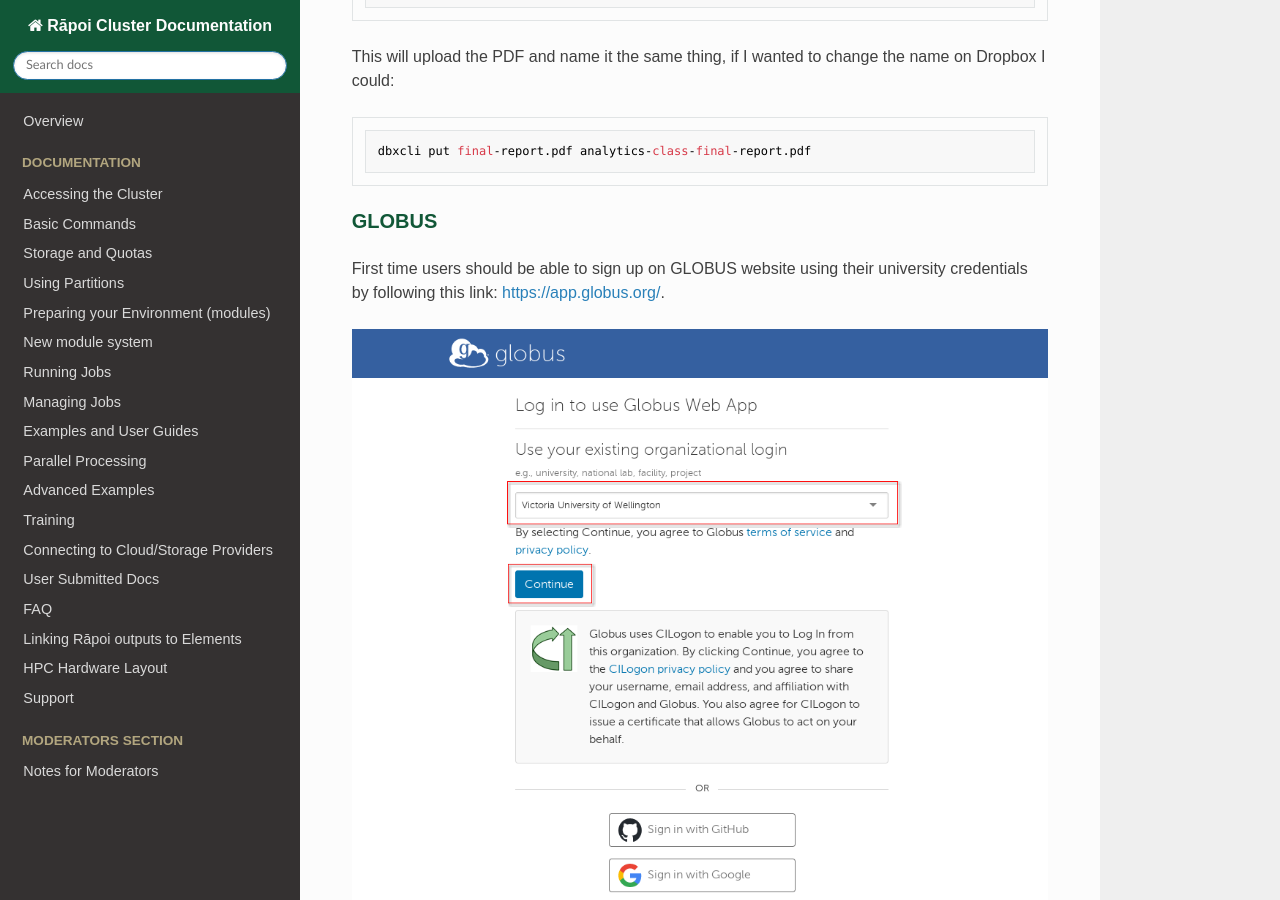
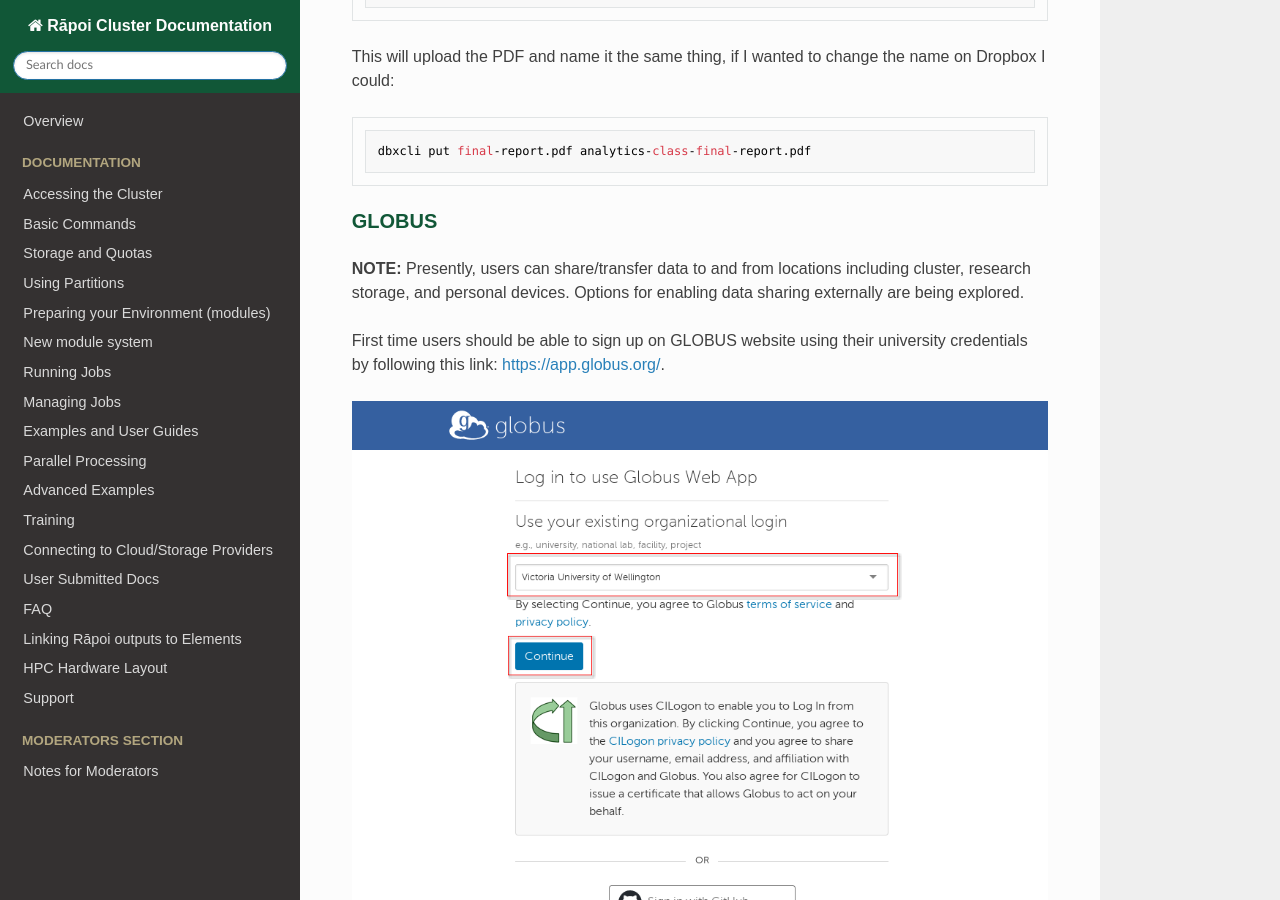
Before and after one commit to vuw-research-computing/raapoi-docs, an MkDocs documentation site: the page built from docs/external/cloud_providers.md, in a window 1280 px wide and 900 px high, scrolled down 5766 px. Built offline with MkDocs 1.6.1, drawn with Linux system fonts in a browser that asks for light colours; nearby versions of some CDN libraries; some web fonts are replaced.

Commit message:
Update cloud providers instructions

```diff
--- a/docs/external/cloud_providers.md
+++ b/docs/external/cloud_providers.md
@@ -224,6 +224,8 @@
 
 ### GLOBUS
 
+__NOTE:__ Presently, users can share/transfer data to and from locations including cluster, research storage, and personal devices. Options for enabling data sharing externally are being explored.
+
 First time users should be able to sign up on GLOBUS website using their university credentials by following this link: [https://app.globus.org/](https://app.globus.org/).
 
 ![GLOBUS_Login_Page](../img/GLOBUS_Login_Page.png)
```
